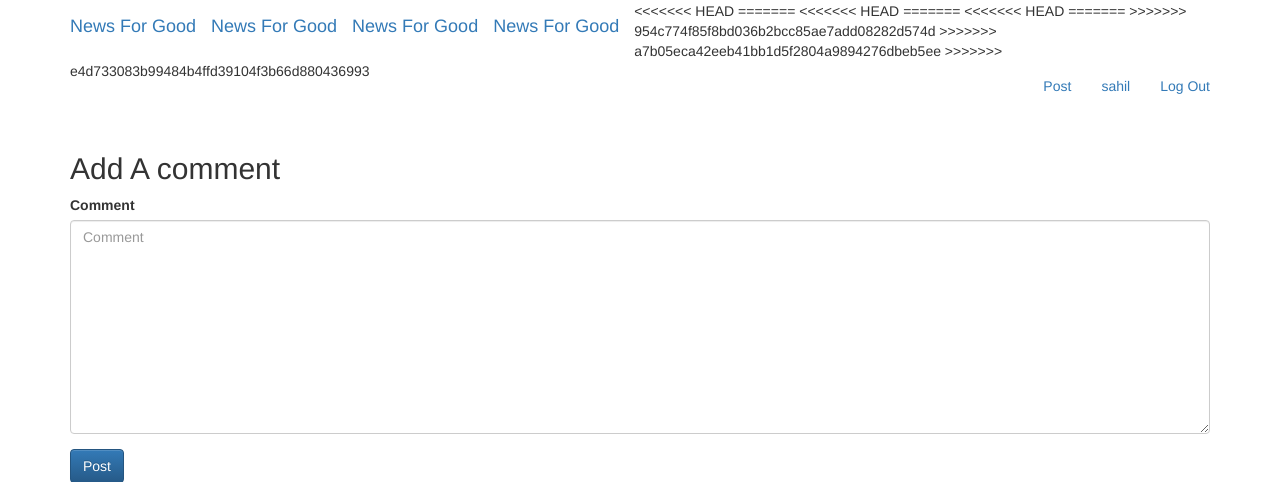
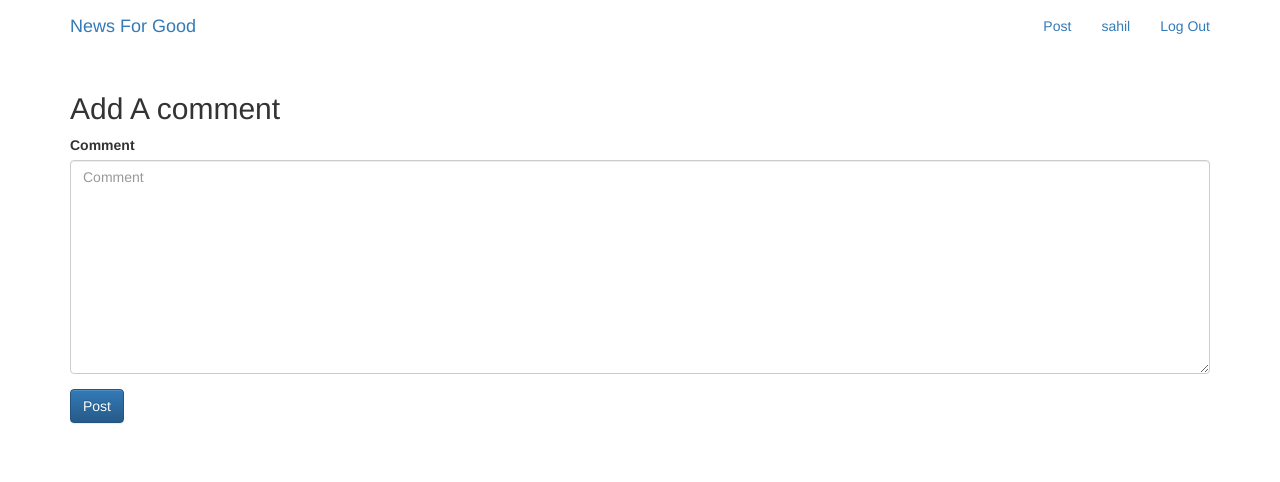
Before and after one commit to thecodinghub/news-for-good, a Django app: page /posts/15/comment/ in a window 1280 px wide. Shown: the top 482 px of the page. Run offline with Django 3.2, Linux system fonts and the light colour scheme; a user stored in the database is signed in; some libraries are stand-ins or nearby versions.

```diff
--- a/templates/my_app/base.html
+++ b/templates/my_app/base.html
@@ -20,20 +20,8 @@
 
     <nav class="navbar mynav " role="navigation" id="navbar">
       <div class="container">
-<<<<<<< HEAD
         <a class="navbar-brand mynav" href="{% url 'all' %}">News For Good</a>
 
-=======
-<<<<<<< HEAD
-        <a class="navbar-brand mynav" href="{% url 'all' %}">News For Good</a>
-=======
-<<<<<<< HEAD
-        <a class="navbar-brand mynav" href="{% url 'all' %}">News For Good</a>
-=======
-        <a class="navbar-brand mynav" href="{% url 'posts:all' %}">News For Good</a>
->>>>>>> 954c774f85f8bd036b2bcc85ae7add08282d574d
->>>>>>> a7b05eca42eeb41bb1d5f2804a9894276dbeb5ee
->>>>>>> e4d733083b99484b4ffd39104f3b66d880436993
         <ul class="nav navbar-nav navbar-right">
           {% if user.is_authenticated %}
           <li><a href="{% url 'posts:create' %}">Post</a></li>
```
